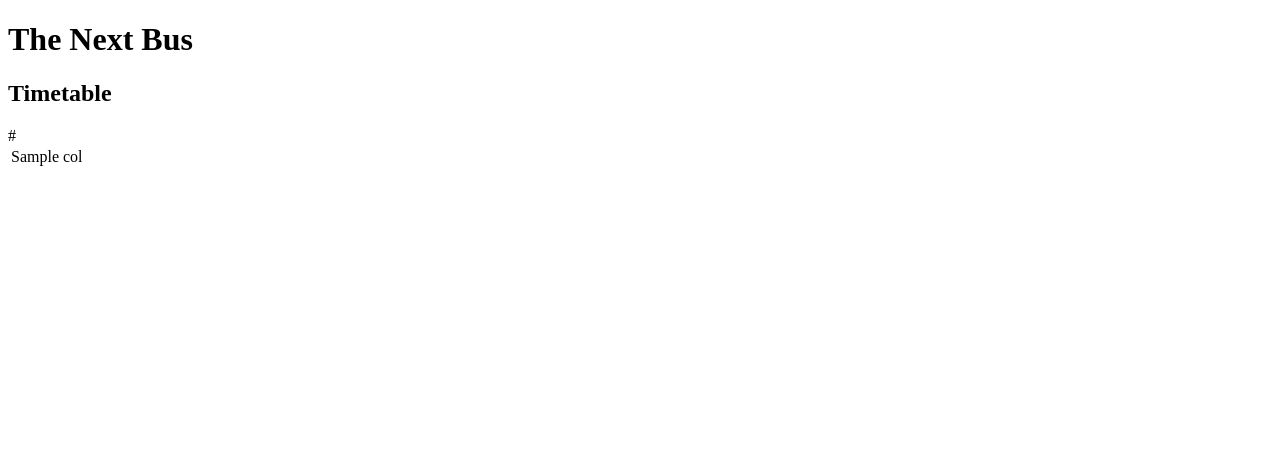
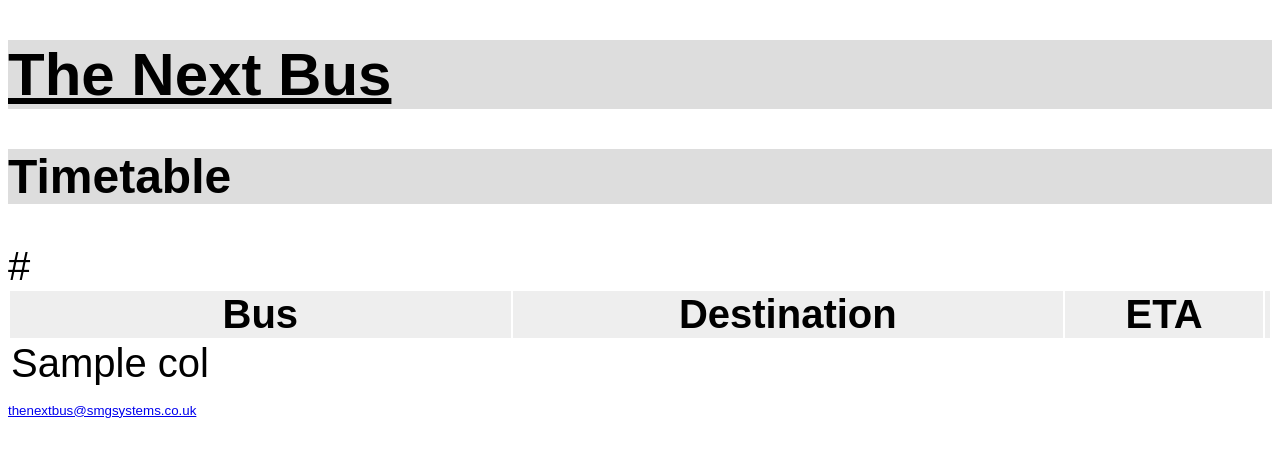
Before and after one commit to Stubbs/thenextbus, a Python web app: template thenextbus/templates/stop.html in a window 1280 px wide. Shown: the top 457 px of the page. Run offline with Jinja, Linux system fonts and the light colour scheme; the template is opened without the code that fills it: most values are stand-ins (such as "Sample title", 1, 10 or a date in 2020); some libraries are stand-ins or nearby versions.

Commit message:
Minor bug fixes, added email address.

```diff
--- a/app.yaml
+++ b/app.yaml
@@ -4,5 +4,7 @@ runtime: python
 api_version: 1
 
 handlers:
+- url: /css
+  static_dir: css
 - url: .*
   script: main.py
--- a/css/master.css
+++ b/css/master.css
@@ -8,12 +8,20 @@ h1, h2 {
 	background-color: #DDD;
 }
 
+h1 a, h2 a {
+	color: Black;
+}
+
 h1 {
 	font-size: 150%;
 }
 
 h2 {
 	font-size: 120%;
+}
+
+p.info {
+	font-size: 10pt;
 }
 
 p {
--- a/thenextbus/templates/index.html
+++ b/thenextbus/templates/index.html
@@ -2,10 +2,12 @@
 
 <html xmlns="http://www.w3.org/1999/xhtml" xml:lang="en" lang="en">
 <head>
+	<link rel="stylesheet" type="text/css" href="http://yui.yahooapis.com/2.6.0/build/reset/reset-min.css"/>
+	<link rel="stylesheet" href="/css/master.css" type="text/css" media="screen" title="no title" charset="utf-8"/>
 	<title>The Next Bus</title>
 </head>
 <body>
-<h1>The Next Bus</h1>
+<h1><a href="http://thenextbus.appspot.com">The Next Bus</a></h1>
 
 {% block content %}
 <p>This quick app is designed to display nicely on as many mobile devices as possible,
@@ -21,6 +23,7 @@
 </fieldset>
 </form>
 {% endblock content %}
+<p class="info"><a href="mailto:thenextbus@smgsystems.co.uk">thenextbus@smgsystems.co.uk</a></p>
 <script type="text/javascript">
 var gaJsHost = (("https:" == document.location.protocol) ? "https://ssl." : "http://www.");
 document.write(unescape("%3Cscript src='" + gaJsHost + "google-analytics.com/ga.js' type='text/javascript'%3E%3C/script%3E"));
--- a/thenextbus/templates/stop.html
+++ b/thenextbus/templates/stop.html
@@ -9,13 +9,23 @@
 	<div class="error">{{ error }}</div>
 {% else %}
 <table>
-{% for bus in buses %}
+	<thead>
+	<tr>
+		<th>Bus</th>
+		<th>Destination</th>
+		<th>ETA</th>
+		<th></th>
+	</tr>
+	</thead>
+	<tbody>
+		{% for bus in buses %}
 	<tr class="bus_info">
 	{% for col in bus %}
 		<td>{{ col }}</td>
 	{% endfor %}
 	</tr>
-{% endfor %}
+	{% endfor %}
+	</tbody>
 </table>
 {% endif %}
 {% endblock content %}
--- a/thenextbus/urls.py
+++ b/thenextbus/urls.py
@@ -3,5 +3,6 @@ from django.conf.urls.defaults import *
 urlpatterns = patterns('',
 	(r'^$', 'thenextbus.stop.views.index'),
 	(r'^redirect/$', 'thenextbus.stop.views.redirect'),
+	(r'^stop/$', 'thenextbus.stop.views.redirect'),
 	(r'^stop/(?P<stop_number>\d+)/$', 'thenextbus.stop.views.stop'),
 )
```
